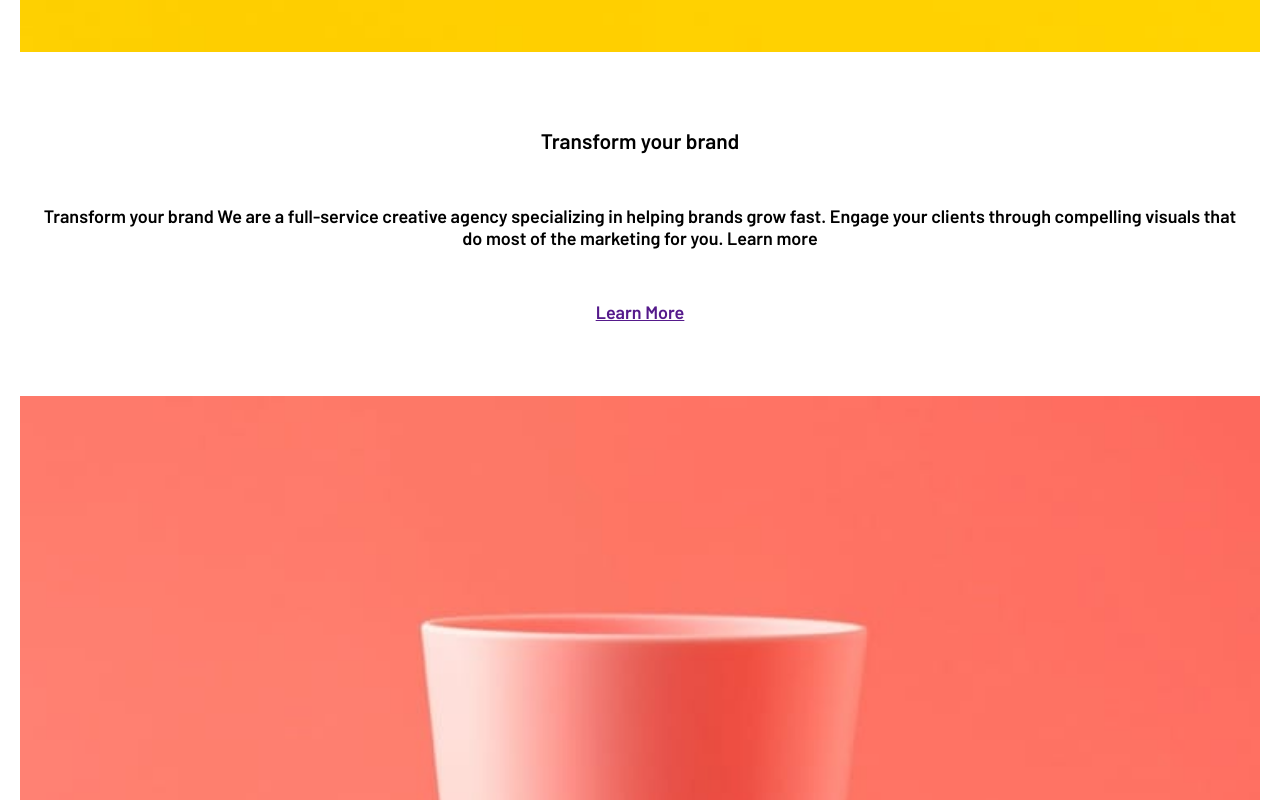
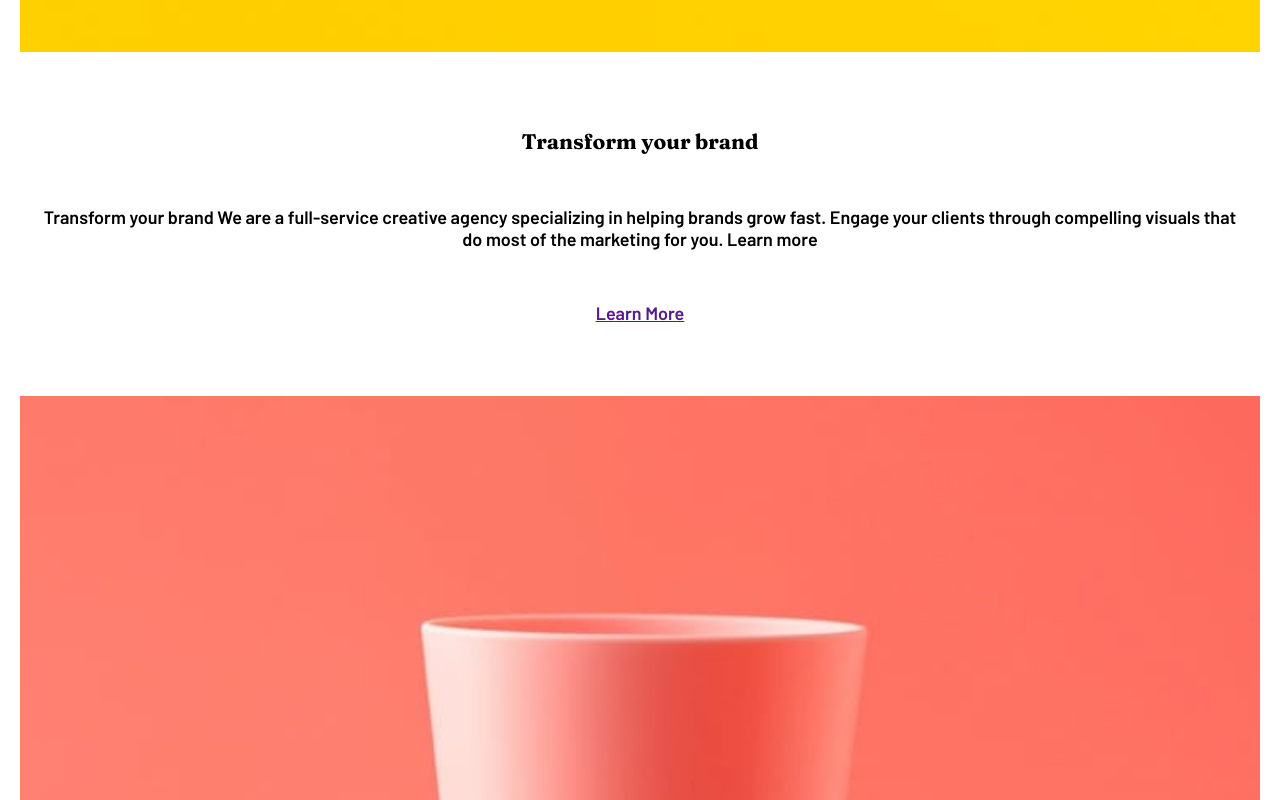
Before and after one commit to Birrellc/Practice__Sunnyside-Agency, a React (Create React App) app: page / in a window 1280 px wide. Shown: the part 1780-2580 px from the top of the page. Built offline with nearby package versions, Linux system fonts and the light colour scheme; the HTML template or start-up script is replaced by a standard one.

Commit message:
Styles: added heading elements styles

```diff
--- a/src/index.css
+++ b/src/index.css
@@ -6,6 +6,15 @@ font-family: 'Fraunces', serif; */
   margin: 0;
   padding: 0;
   box-sizing: border-box;
+}
+
+h1,
+h2,
+h3,
+h4,
+h5,
+h6 {
+  font-family: 'Fraunces', serif;
 }
 
 body {
```
